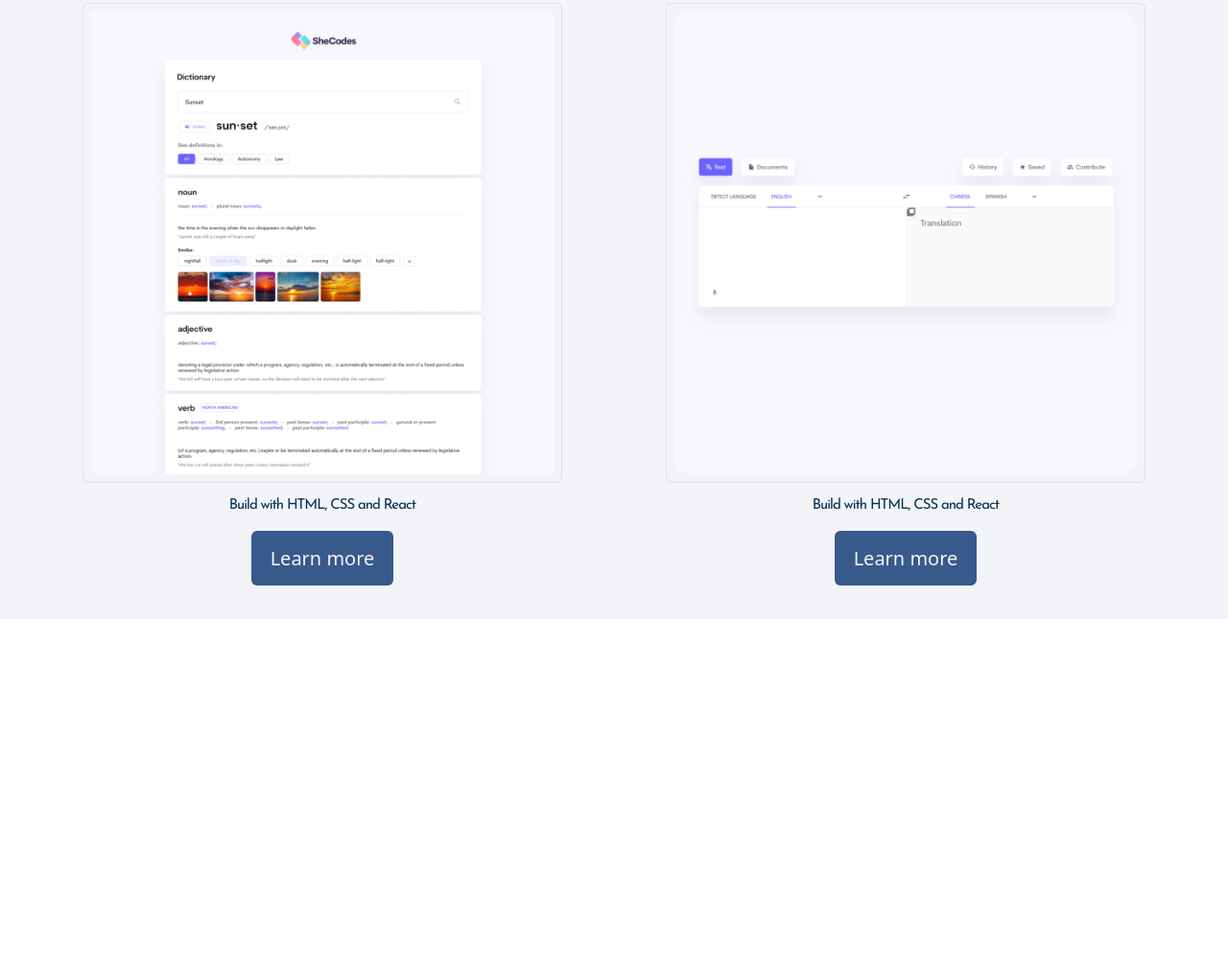
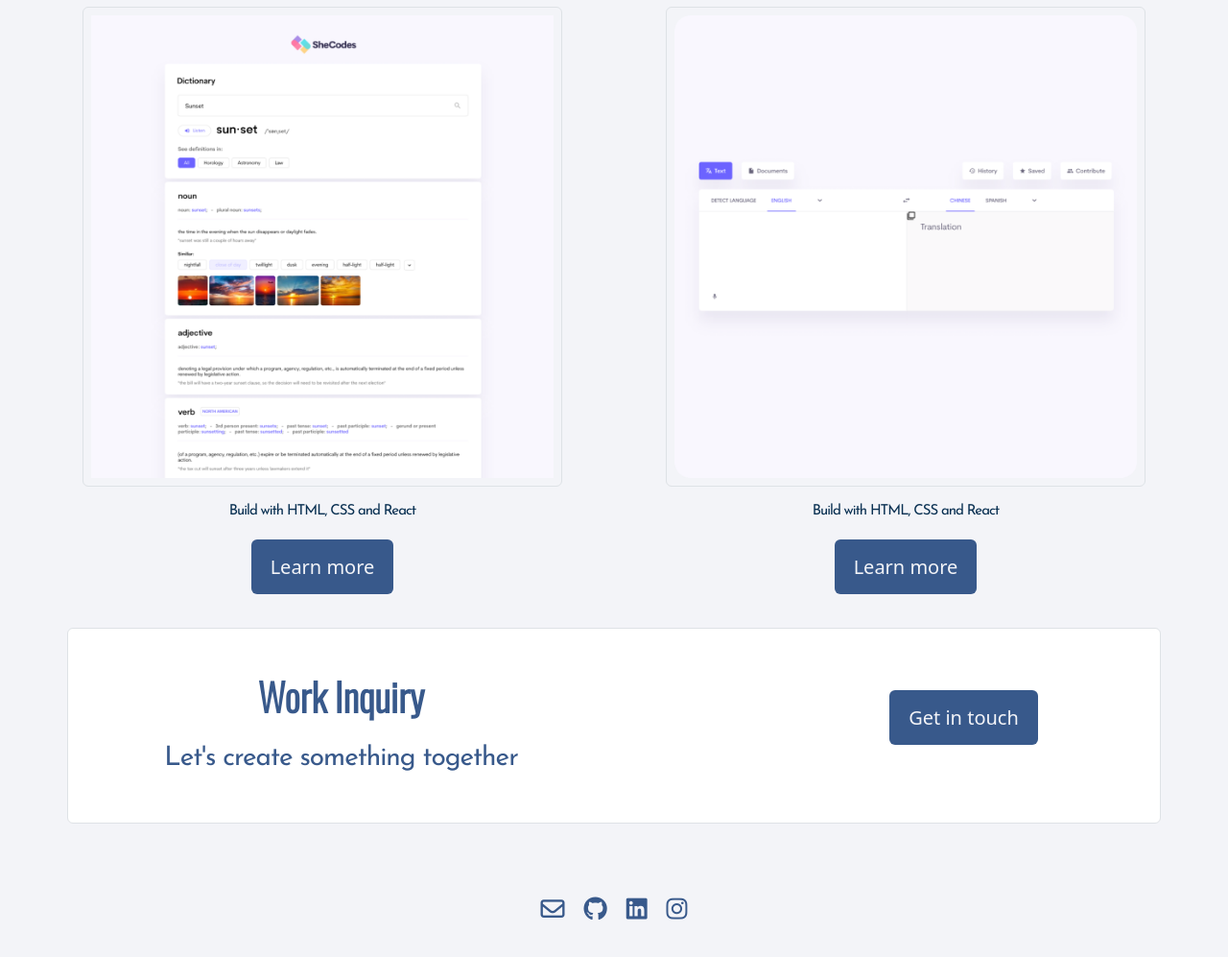
Before and after one commit to nicole1312/Portfolio-project, a plain HTML site: page projects.html in a window 1280 px wide. Shown: the part 1135-2132 px from the top of the page at 96% size. Before the commit the page ends 1780 px from the top, so only its background shows below. Drawn offline with nearby package versions, Linux system fonts and the light colour scheme.

Commit message:
Added footer to all pages and made it responsive

```diff
--- a/design/styles.css
+++ b/design/styles.css
@@ -10,7 +10,7 @@
   opacity: 0.7;
 }
 
-.text {
+.text p {
   line-height: 1.2;
 }
 .hero-body {
@@ -73,11 +73,13 @@ p {
 .learn-more-about-rome:hover,
 .learn-more-about-weather-hub:hover,
 .learn-more-about-dictionary-app:hover,
-.learn-more-about-translation-app:hover {
+.learn-more-about-translation-app:hover,
+.get-in-touch-link:hover {
   color: var(--hovering-color);
 }
 .about-contact-body {
-  padding: 60px;
+  padding: 40px 20px;
+  margin-bottom: 50px;
 }
 .about-contact-h1 {
   font-size: 90px;
@@ -156,6 +158,14 @@ p {
   padding: 20px;
   width: 500px;
 }
+.get-in-touch-link {
+  background: var(--headings-color);
+  color: var(--primary-color);
+  font-size: 20px;
+  padding: 15px 20px;
+  margin-left: 160px;
+  text-align: center;
+}
 .email,
 .linkedin,
 .instagram {
@@ -171,8 +181,8 @@ p {
 .social-media-links {
   display: flex;
   justify-content: center;
-  font-size: 24px;
-  margin-top: 40px;
+  font-size: 25px;
+  margin-top: 20px;
 }
 
 .email-icon,
@@ -181,7 +191,7 @@ p {
 .instagram-icon {
   color: var(--headings-color);
   margin-top: 40px;
-  padding: 20px;
+  padding: 10px;
   text-decoration: none;
 }
 .email-icon:hover,
@@ -189,6 +199,14 @@ p {
 .linkedin-icon:hover,
 .instagram-icon:hover {
   color: var(--hovering-color);
+}
+.work-box {
+  background: white;
+  padding: 30px;
+}
+.get-creative {
+  color: var(--headings-color);
+  font-size: 28px;
 }
 
 @media (max-width: 900px) {
@@ -251,5 +269,16 @@ p {
   .linkedin-icon,
   .instagram-icon {
     padding: 10px;
+    margin: 60px 0 -25px;
+  }
+  .work-box {
+    padding: 40px;
+  }
+  .get-creative {
+    margin-bottom: -40px;
+  }
+  .get-in-touch-link {
+    font-size: 18px;
+    margin: 0;
   }
 }
--- a/projects.html
+++ b/projects.html
@@ -108,7 +108,7 @@
       <h2 class="projects-h2">
         Take a look at what I have been working on so far!
       </h2>
-      <div class="container-fluid px-5 text-center mt-4 ">
+      <div class="container-fluid px-5 text-center mt-4">
         <div class="row mt-3">
           <div class="col-sm-6">
             <h3 class="travel-heading">Travel Project</h3>
@@ -149,7 +149,7 @@
               >
             </div>
           </div>
-          <div class="container-fluid px-2 text-center  mb-5">
+          <div class="container-fluid px-2 text-center mb-5">
             <div class="row mt-3">
               <div class="col-sm-6">
                 <h3 class="dictionary-heading">Dictionary App</h3>
@@ -158,11 +158,9 @@
                   class="img-fluid rounded border p-2 dictionary-img"
                   alt="Image of a dictionary app created by SheCodes"
                 />
-            <p class="text dictionary-p">
-              Build with HTML, CSS and React
-            </p>
+                <p class="text dictionary-p">Build with HTML, CSS and React</p>
 
-            <div class="container dictionary-link">
+                <div class="container dictionary-link mb-5">
                   <a
                     class="learn-more-about-dictionary-app text-decoration-none rounded"
                     title="Discover more about DictionaryApp"
@@ -178,10 +176,8 @@
                   class="img-fluid rounded border p-2 translation-img"
                   alt="Image of a translation app created by SheCodes "
                 />
-            <p class="text translation-p">
-              Build with HTML, CSS and React
-            </p>
-            <div class="container translation-link">
+                <p class="text translation-p">Build with HTML, CSS and React</p>
+                <div class="container translation-link mb-5">
                   <a
                     class="learn-more-about-translation-app text-decoration-none rounded"
                     title="Discover more about Translation App"
@@ -191,7 +187,63 @@
                 </div>
               </div>
             </div>
-
+            <footer>
+              <div class="container px-4 work-box border rounded">
+                <div class="row gx-5">
+                  <div class="col-sm">
+                    <h3 class="mt-3">Work Inquiry</h3>
+                    <p class="get-creative">Let's create something together</p>
+                  </div>
+                  <div class="col-sm">
+                    <br />
+                    <br />
+                    <a
+                      class="get-in-touch-link text-decoration-none rounded"
+                      title="Get in touch"
+                      href="/contact.html"
+                      >Get in touch</a
+                    >
+                  </div>
+                </div>
+              </div>
+              <div class="social-media-links">
+                <a
+                  href="mailto:nicoleta.nita13@gmail.com"
+                  target="_blank"
+                  title="Write to me"
+                  class="email-icon"
+                >
+                  <i class="fa-regular fa-envelope"></i>
+                </a>
+                <a
+                  href="https://github.com/nicole1312"
+                  target="_blank"
+                  title="Check my work"
+                  class="github-icon"
+                >
+                  <i class="fa-brands fa-github"></i>
+                </a>
+                <a
+                  href="https://www.linkedin.com/in/nicoleserban1985"
+                  target="_blank"
+                  title="Work with me"
+                  class="linkedin-icon"
+                >
+                  <i class="fa-brands fa-linkedin"></i>
+                </a>
+                <a
+                  href="https://www.instagram.com/nicole_serban1312/?hl=en"
+                  target="_blank"
+                  title="Let's connect"
+                  class="instagram-icon"
+                >
+                  <i class="fa-brands fa-instagram"></i>
+                </a>
+              </div>
+            </footer>
+          </div>
+        </div>
+      </div>
     </div>
   </body>
 </html>
```
Also changed, not shown: about.html (+40 -2 lines). Lines whose indentation alone changed are shown as unchanged.
